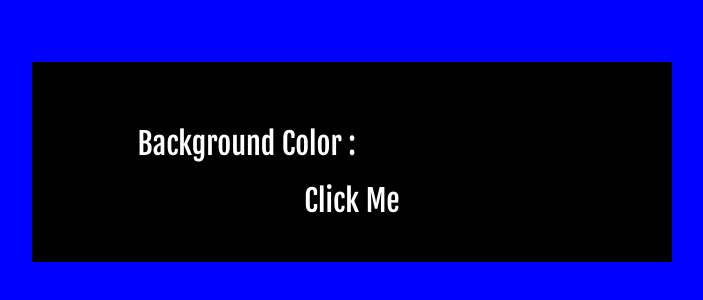
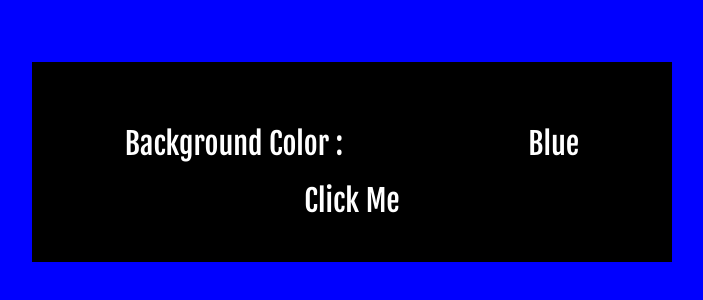
Before and after one commit to OneWaterboy/background-color-flipper, a plain HTML site: page index.html in a window 1280 px wide. Shown: the part 246-546 px from the top of the page, without its empty margins (296-999 px from the left). Drawn offline with Linux system fonts and the light colour scheme.

Commit message:
added text to display initial color of the background

```diff
--- a/index.html
+++ b/index.html
@@ -9,7 +9,7 @@
 <body>
     <div id="colorSwitcher">
         <div id="colorAnnouncment">
-            <span>Background Color :</span><span id="currentColor"></span>
+            <span>Background Color :</span><span id="currentColor">Blue</span>
         </div>
         <div id="changeColor">
             Click Me
```
